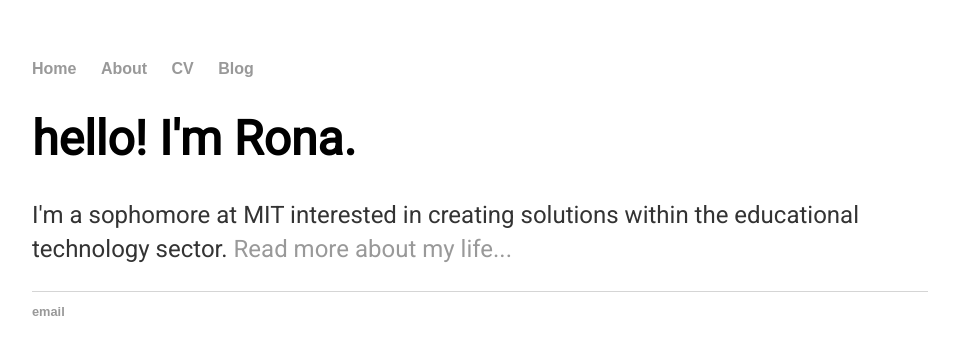
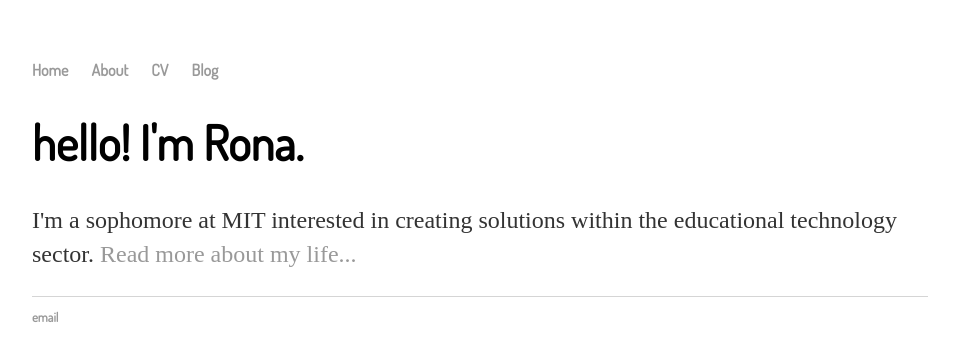
Before and after one commit to ronayw/ronayw.github.io, a Jekyll site: the page built from index.html, in a window 1280 px wide. Shown: the top 361 px of the page, without its empty margins (160-1119 px from the left). Built offline with Jekyll 4.4.1, drawn with Linux system fonts in a browser that asks for light colours.

Commit message:
Update default.html

```diff
--- a/_layouts/default.html
+++ b/_layouts/default.html
@@ -5,11 +5,8 @@
 			<title>{{ page.title }}</title>
 			<!-- link to main stylesheet -->
 			<link rel="stylesheet"  href="/css/main.css">
-			<link rel='stylesheet' href='https://fonts.googleapis.com/css?family=Roboto'>
-<link rel="stylesheet" href="https://cdnjs.cloudflare.com/ajax/libs/font-awesome/4.7.0/css/font-awesome.min.css">
-<style>
-html,body,h1,h2,h3,h4,h5,h6 {font-family: "Roboto", sans-serif}
-</style>
+			<link href="https://fonts.googleapis.com/css?family=Dosis" rel="stylesheet">
+
 		</head>
 		<body>
 			<nav>
```
